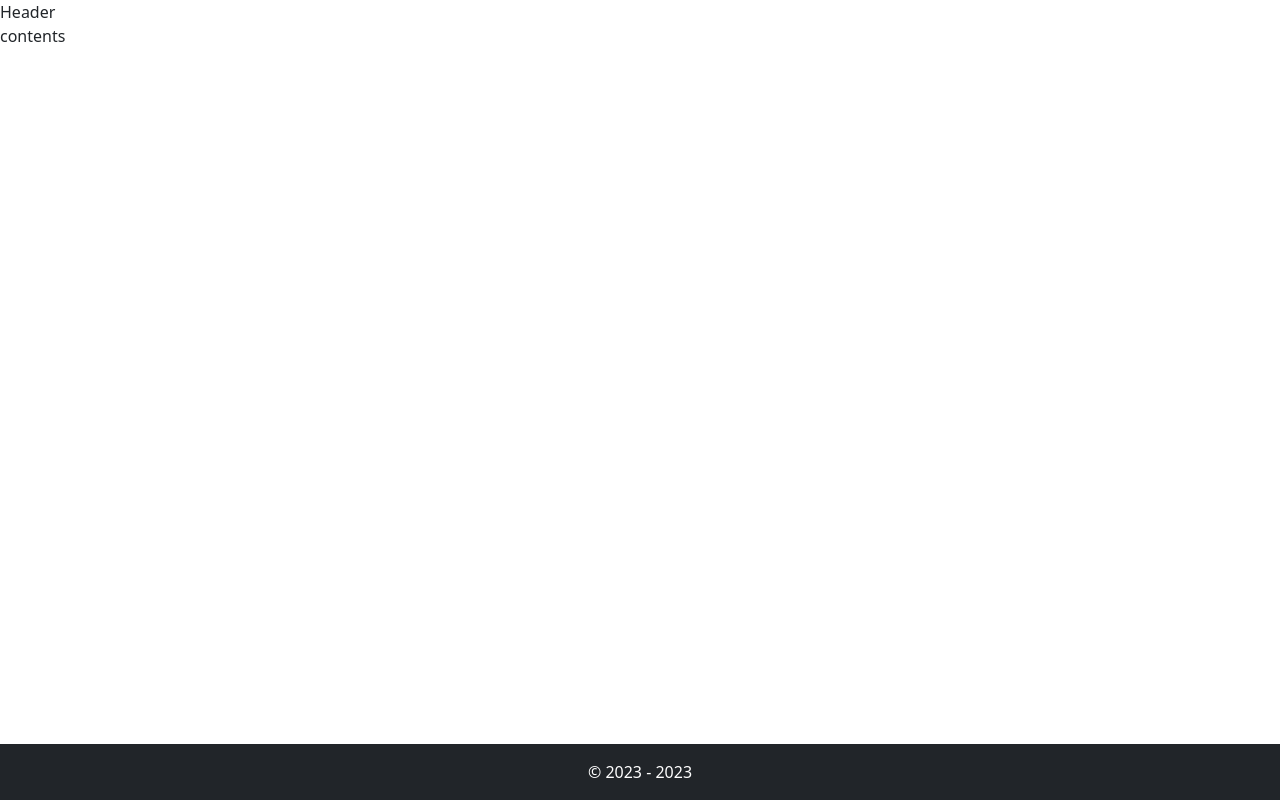
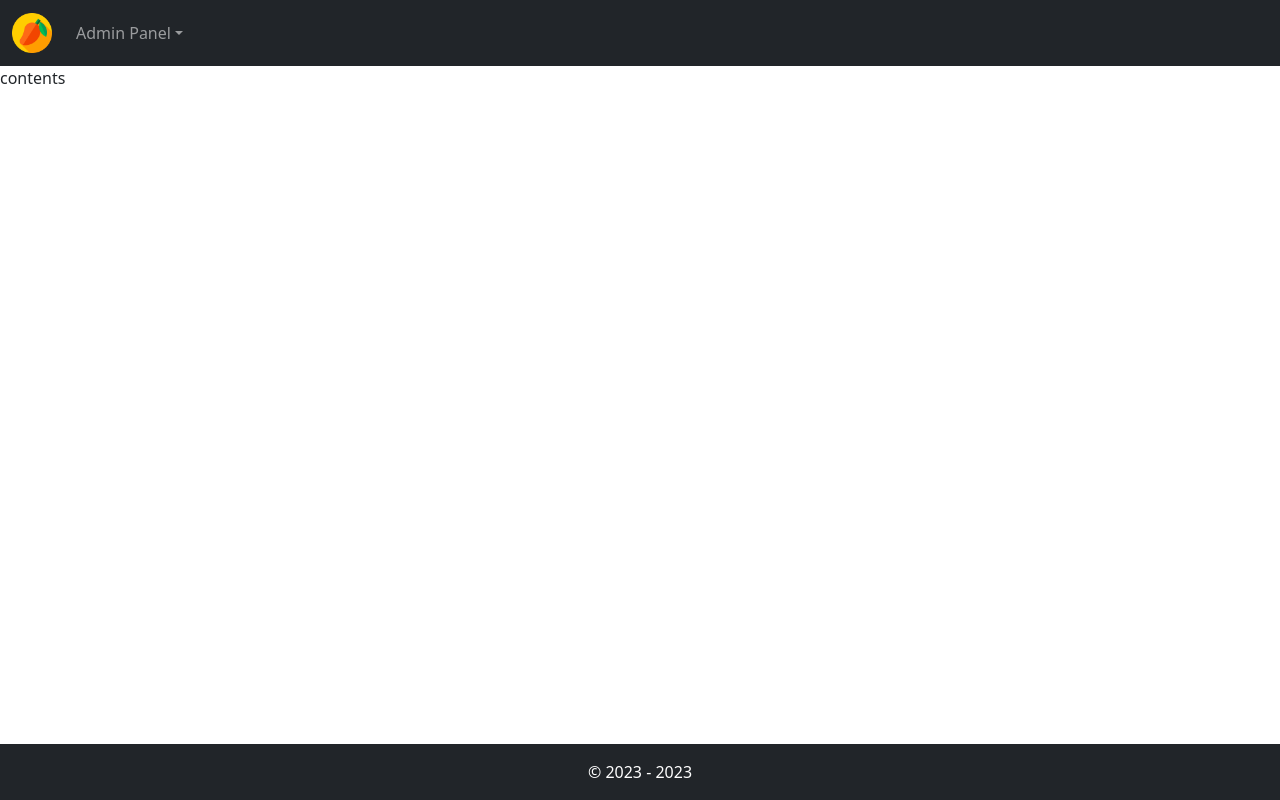
Before and after one commit to Baruti-1/joy-meals, a React (Vite) app: page / in a window 1280 px wide. Built offline with nearby package versions, Linux system fonts and the light colour scheme.

Commit message:
Create Header component

```diff
--- a/src/components/layout/Header.jsx
+++ b/src/components/layout/Header.jsx
@@ -1,7 +1,58 @@
-import React from 'react';
+import logo from '../../assets/images/mango.png';
 
 const Header = () => {
-  return <div>Header</div>;
+  return (
+    <nav className="navbar navbar-expand-lg bg-dark navbar-dark">
+      <div className="container-fluid">
+        <a className="navbar-brand" href="/">
+          <img src={logo} alt="logo" className="logo" />
+        </a>
+        <button
+          className="navbar-toggler"
+          type="button"
+          data-bs-toggle="collapse"
+          data-bs-target="#navbarSupportedContent"
+          aria-controls="navbarSupportedContent"
+          aria-expanded="false"
+          aria-label="Toggle navigation"
+        >
+          <span className="navbar-toggler-icon"></span>
+        </button>
+        <div className="collapse navbar-collapse" id="navbarSupportedContent">
+          <ul className="navbar-nav me-auto mb-2 mb-lg-0">
+            <li className="nav-item dropdown">
+              <a
+                className="nav-link dropdown-toggle"
+                href="#"
+                role="button"
+                data-bs-toggle="dropdown"
+                aria-expanded="false"
+              >
+                Admin Panel
+              </a>
+              <ul className="dropdown-menu">
+                <li>
+                  <a className="dropdown-item" href="#">
+                    Action
+                  </a>
+                </li>
+                <li>
+                  <a className="dropdown-item" href="#">
+                    Another action
+                  </a>
+                </li>
+                <li>
+                  <a className="dropdown-item" href="#">
+                    Something else here
+                  </a>
+                </li>
+              </ul>
+            </li>
+          </ul>
+        </div>
+      </div>
+    </nav>
+  );
 };
 
 export default Header;
--- a/src/index.css
+++ b/src/index.css
@@ -0,0 +1,3 @@
+.logo {
+  height: 40px;
+}
--- a/src/main.jsx
+++ b/src/main.jsx
@@ -4,6 +4,7 @@
 import 'bootstrap/dist/css/bootstrap.min.css';
 import 'bootstrap/dist/js/bootstrap.js';
 import 'bootstrap-icons/font/bootstrap-icons.css';
+import './index.css';
 
 ReactDOM.createRoot(document.getElementById('root')).render(
   <React.StrictMode>
```
Also changed, not shown: src/assets/images/mango.png (renamed from public/images/mango.png), 1 other file (tests, documents, lock files or other folders).
